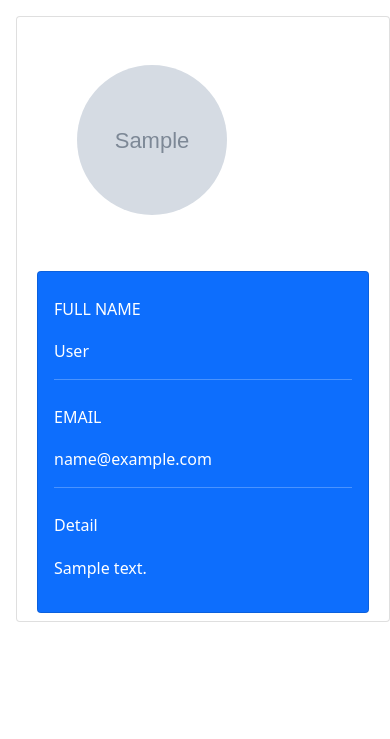
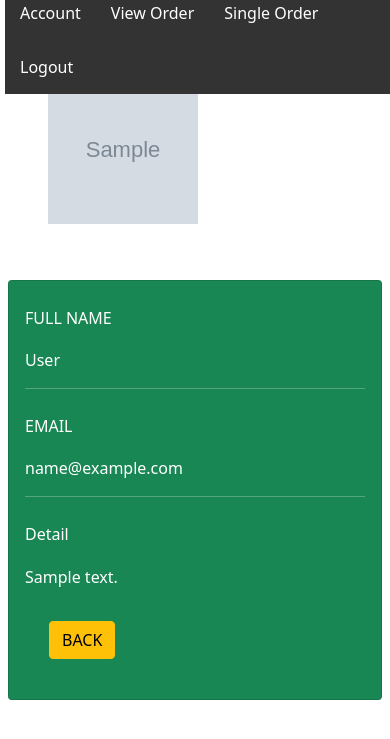
Before and after one commit to UmmuRufauda/e-Commerce_Crochet_shop, a PHP site: page /singleOrder.php?id=1 in a window 390 px wide. Shown: the top 739 px of the page. Run offline with PHP 8.4, Linux system fonts and the light colour scheme; tables that the repository leaves empty or names only in its code hold one stand-in row (values such as "Sample post"); grey boxes marked "Sample" are stand-in pictures.

Commit message:
added single order tab

```diff
--- a/css/hrstyle.css
+++ b/css/hrstyle.css
@@ -195,3 +195,9 @@ h1 {
 .card div button:hover {
     background: #00bfff;
 }
+
+.del {
+    align-items: center;
+    margin-top: 20%;
+    margin-left: 20%;
+}
--- a/singleOrder.php
+++ b/singleOrder.php
@@ -47,17 +47,31 @@ if (isset($_GET["id"]) and !empty($_GET["id"])) {
 </head>
 
 <body>
+    <nav>
+        <div class="navbar">
+            <ul class="styleul">
+                <li><a href="index.php">Home </a></li>
+                <li><a href="about.php">About </a></li>
+                <li><a href="products.php">Products</a></li>
+                <li><a href="contact.php">Contact</a></li>
+                <li><a href="createAcc.php">Account</a></li>
+                <li><a href="vieworder.php">View Order</a></li>
+                <li><a href="singleOrder.php">Single Order</a></li>
+                <li><a href="logout.php">Logout</a></li>
+
+            </ul>
+        </div>
+    </nav>
 
 
-    <div class="row m-2">
-        <div class="card col-md-3 m-2">
-            <div class="card-body">
+
+    <div class="card-body ">
         <div class="m-3 p-3">
-                    <img src="<?php echo $filepath?>" alt="Loading" height="150" width="150" class="rounded-circle">
+            <img src="<?php echo $filepath?>" alt="Loading" height="150" width="150">
 
         </div>
     </div>
-            <div class="card col-md-6 m-2 bg-primary text-white">
+    <div class="card col-md-6 m-2 bg-success text-white">
         <div class="card-body">
             <div>
                 <label class="form-label h6">FULL NAME</label>
@@ -73,9 +87,15 @@ if (isset($_GET["id"]) and !empty($_GET["id"])) {
                 <label class="form-label h6">Detail</label>
                 <p><?php echo  $message; ?></p>
             </div>
+
+            <div>
+                <div class="m-2 p-3">
+                    <a href="vieworder.php" class="btn btn-warning col-md-12"> BACK</a>
                 </div>
             </div>
         </div>
+    </div>
+
     <?php
 
         } else {
```
Also changed, not shown: delete.php (+28 -15 lines), uploads/pencilporch.jpg (added). Lines whose indentation alone changed are shown as unchanged.
